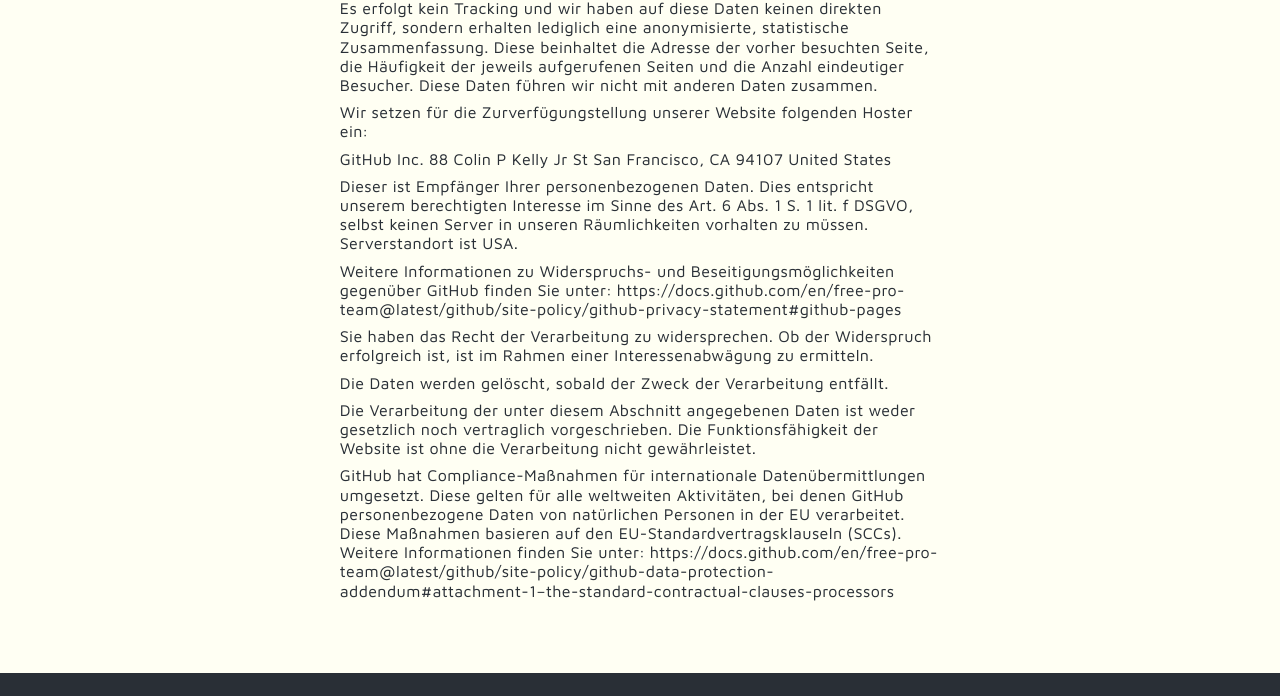
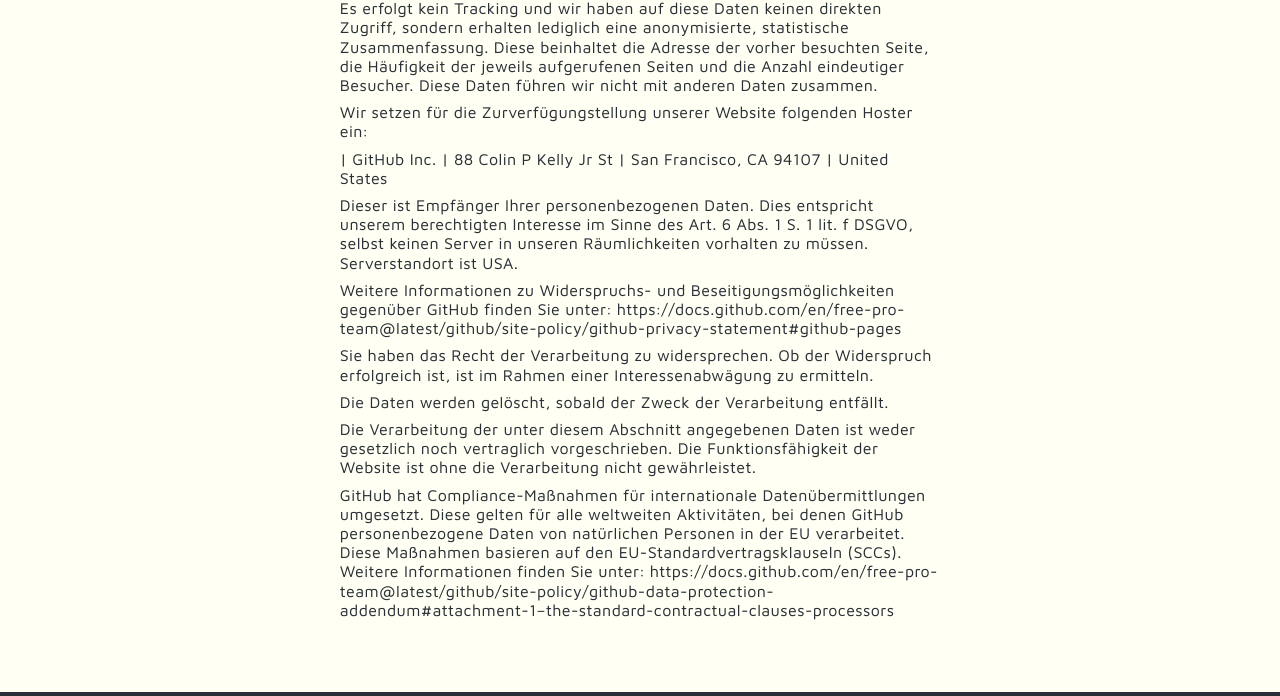
Before and after one commit to a3-audio/a3-audio.github.io, a website: page src/datenschutz.pug in a window 1280 px wide. Shown: the part 1127-1823 px from the top of the page. Drawn offline with nearby package versions, Linux system fonts and the light colour scheme; files that its build step writes are made by us from their sources; a script that the page names is missing.

Commit message:
datenschutzerklärung github pages

```diff
--- a/src/datenschutz.pug
+++ b/src/datenschutz.pug
@@ -37,10 +37,10 @@
           p.
             Wir setzen für die Zurverfügungstellung unserer Website folgenden Hoster ein:
           p.
-            GitHub Inc.
-            88 Colin P Kelly Jr St
-            San Francisco, CA 94107
-            United States
+            | GitHub Inc.
+            | 88 Colin P Kelly Jr St
+            | San Francisco, CA 94107
+            | United States
           p.
             Dieser ist Empfänger Ihrer personenbezogenen Daten. Dies entspricht unserem
             berechtigten Interesse im Sinne des Art. 6 Abs. 1 S. 1 lit. f DSGVO, selbst
```
